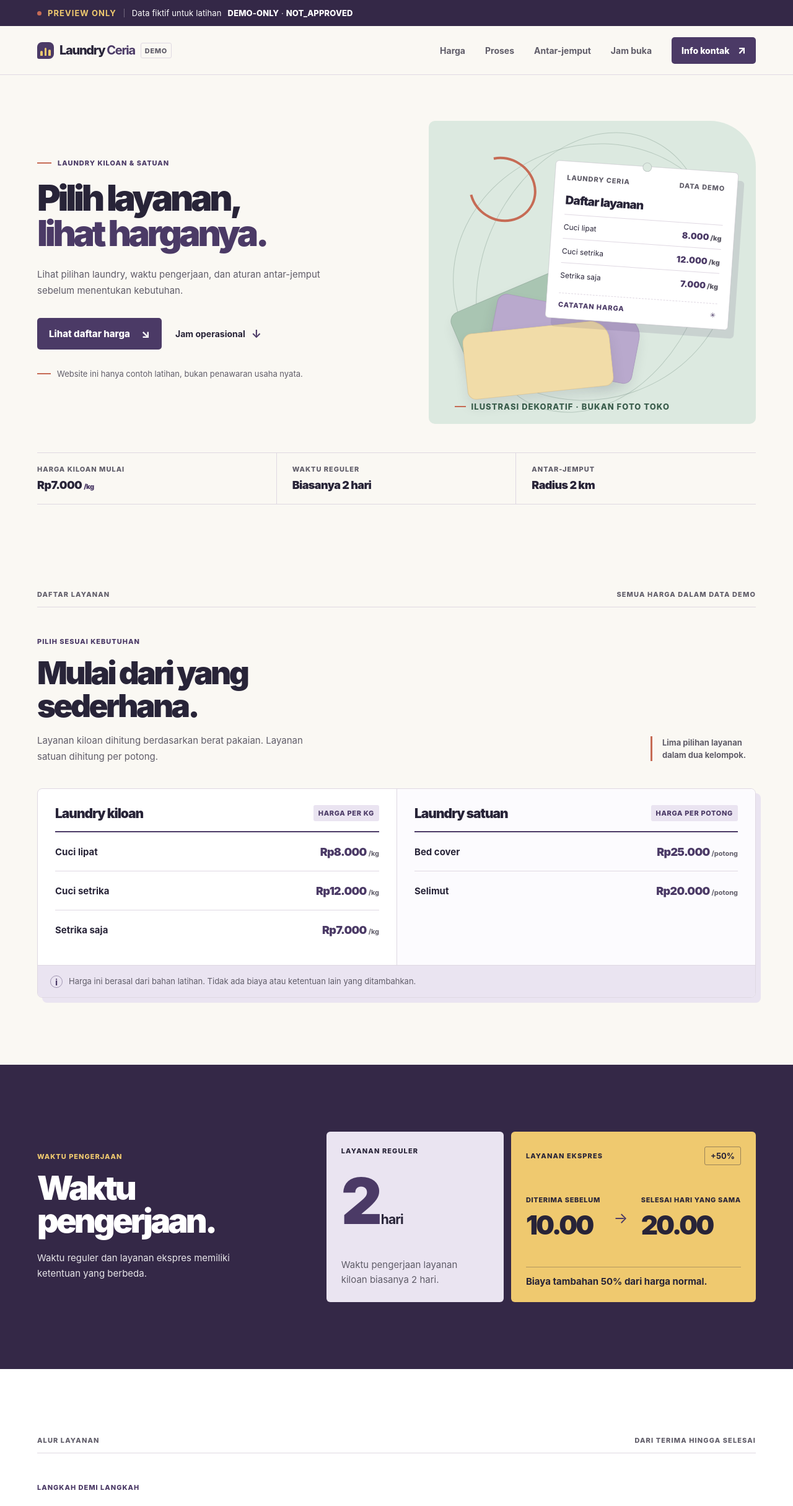
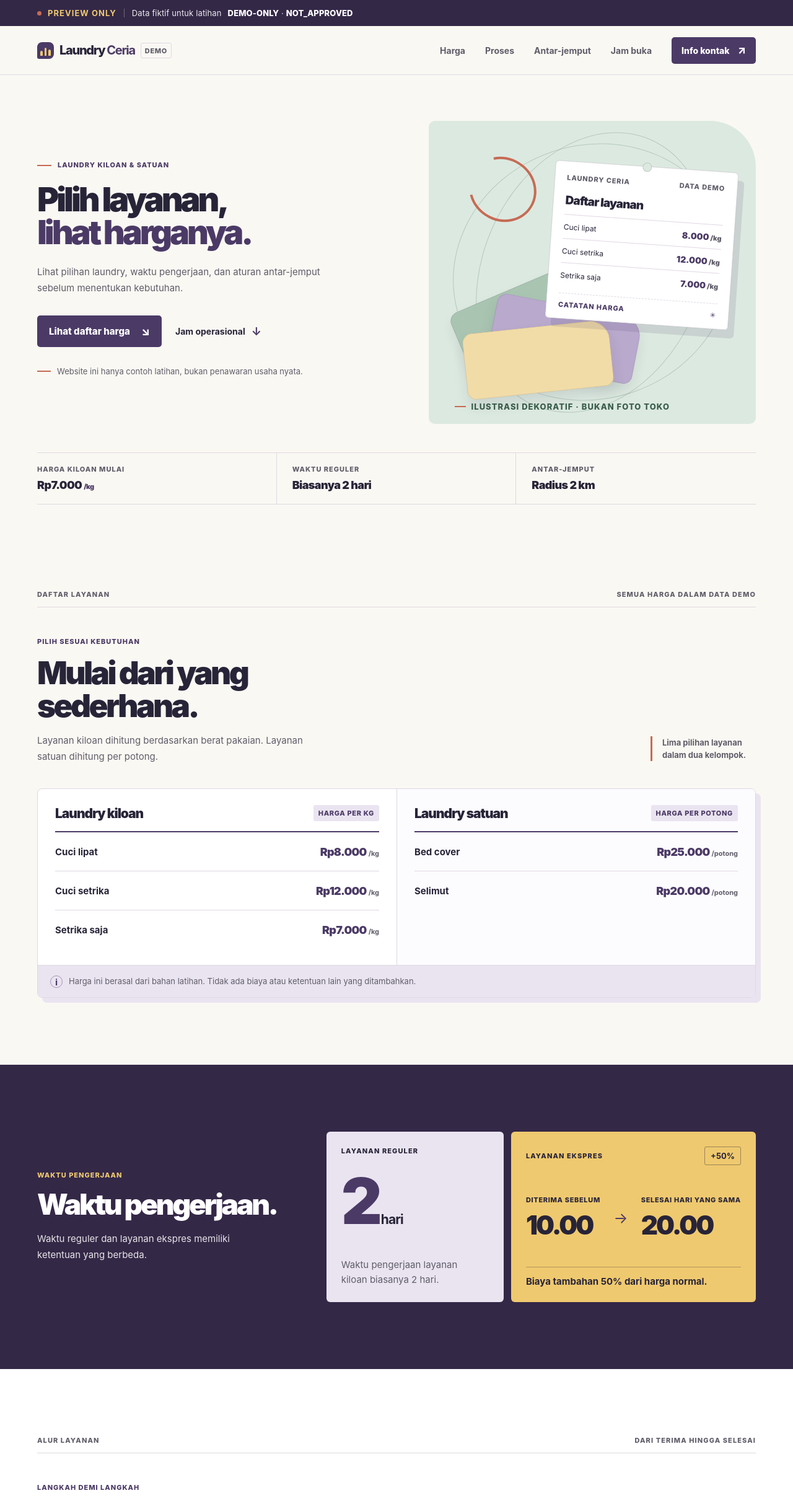
Before and after one commit to kannaryukkei/laundry-ceria-website, a React (Vite) app: page / in a window 1280 px wide. Shown: the top 2430 px of the page at 62% size. Built offline with nearby package versions, Linux system fonts and the light colour scheme.

Commit message:
fix(design): keep A2 headlines concise and banner readable on phones

```diff
--- a/src/styles.css
+++ b/src/styles.css
@@ -715,3 +715,16 @@ button:focus-visible, a:focus-visible {
 .radius-badge > b { font-size: 11px; }
 .notice-inner strong[data-qa-role="disclosure"] { font-size: 13px; }
 .process-footnote p[data-qa-role="body"] { font-size: 15px; }
+
+
+/* Final headline and demo-banner composition */
+.hero h1 { font-size: clamp(42px, 4.2vw, 60px); }
+.turnaround-copy h2 { font-size: clamp(36px, 3.6vw, 50px); }
+.notice-copy, .notice-status { color: rgba(255,255,255,.9); font-size: 13px; }
+.notice-status { white-space: nowrap; }
+@media (max-width: 560px) {
+  .hero h1 { font-size: clamp(38px, 10vw, 48px); }
+  .turnaround-copy h2 { font-size: 40px; }
+  .notice-inner > span:last-child { flex: 0 1 auto; text-align: center; }
+  .notice-copy, .notice-status { flex: 0 1 auto; font-size: 13px; }
+}
```
